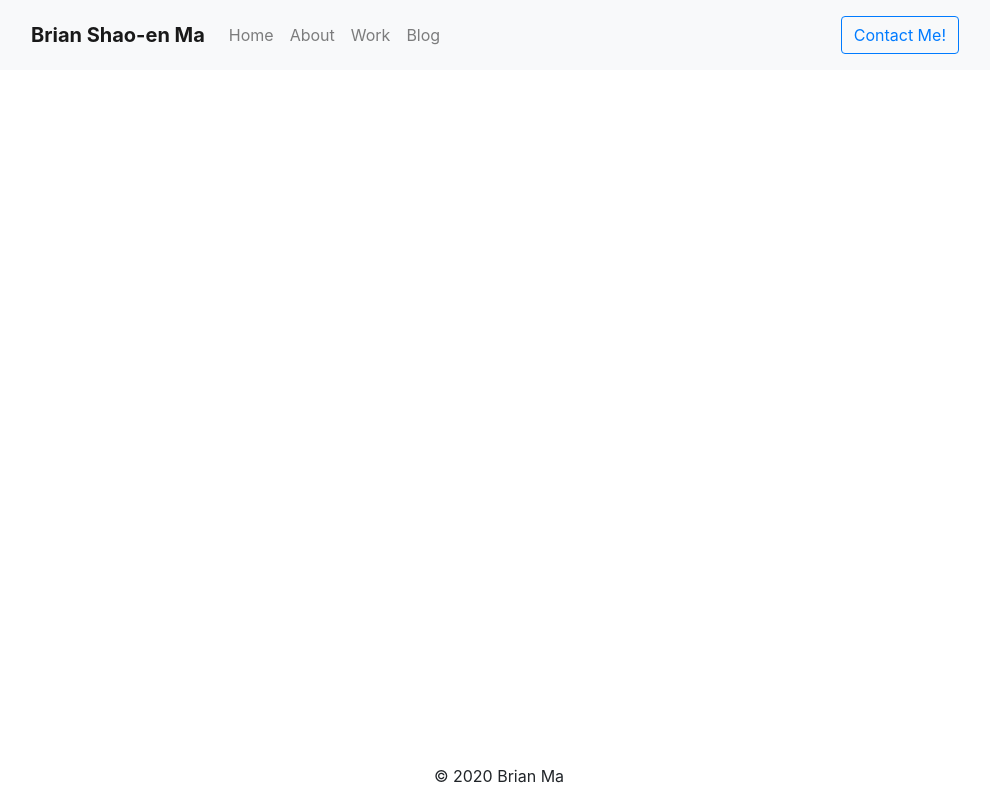
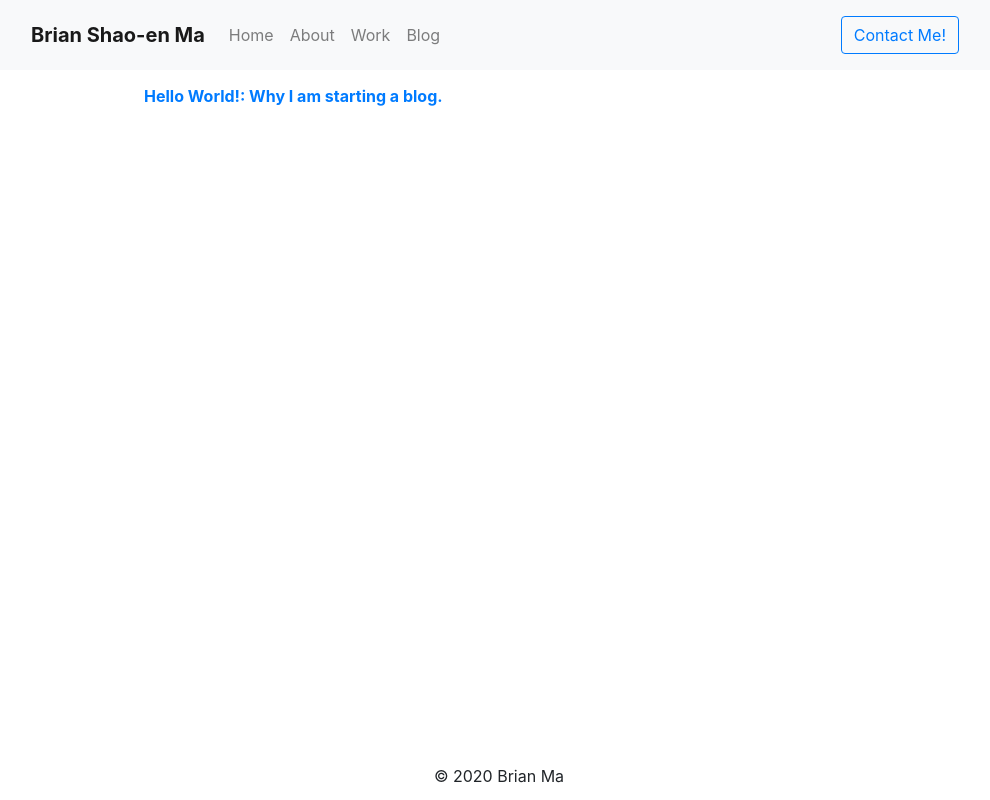
Before and after one commit to AlephFive/myWebsite, a React (Create React App) app in the folder brianma/: page /#/blog in a window 1280 px wide. Shown: the whole page, without its empty margins (141-1131 px from the left). Built offline with nearby package versions, Linux system fonts and the light colour scheme.

Commit message:
blog system

```diff
--- a/brianma/src/App.js
+++ b/brianma/src/App.js
@@ -33,7 +33,7 @@ class App extends React.Component {
               <Route path="/about" component={AboutPage} />
               <Route path="/work" component={WorkPage} />
               <Route path="/blog" component={BlogMainPage} />
-              <Route path="/blog_entry" component={BlogEntryPage} />
+              <Route path="/blog-entry" component={BlogEntryPage} />
               <Route path="/contact" component={ContactPage} />
             </Switch>
           </Router>
--- a/brianma/src/data/blog/article-1.md
+++ /dev/null
@@ -1,3 +0,0 @@
-# myWebsite
-
-This is the source code for my personal website written in React.
--- a/brianma/src/data/blog/blogContents.js
+++ b/brianma/src/data/blog/blogContents.js
@@ -1,10 +1,8 @@
-export const contactInfo = {
-  phone: '+1 425-524-6671',
-  email: 'bma@colgate.edu',
-  addr: [
-    { label: 'Line 1', value: '13 Oak Drive' },
-    { label: 'Line 2', value: 'Box N4249' },
-    { label: 'City-State', value: 'Hamilton, NY' },
-    { label: 'Zip', value: '13346' },
-  ],
-};
+export const contents = [
+  {
+    title: 'Hello World!',
+    date: '6/26/2020',
+    id: 'hello-world',
+    blurb: 'Why I am starting a blog.',
+  },
+];
--- /dev/null
+++ b/brianma/src/data/blog/hello-world.md
@@ -0,0 +1,3 @@
+# myWebsite
+
+This is the source code for my personal website written in React. 哈喽
--- a/brianma/src/pages/BlogEntryPage.js
+++ b/brianma/src/pages/BlogEntryPage.js
@@ -1,35 +1,44 @@
 import React from 'react';
 import ReactGA from 'react-ga';
 import { Container, Tab, Row, Col, Nav, Card } from 'react-bootstrap';
-import Markdown from "markdown-to-jsx";
+import Markdown from 'markdown-to-jsx';
+import { Redirect } from 'react-router';
 
 class BlogEntryPage extends React.Component {
   constructor(props) {
-    super(props)
-    this.state = { md: '' }
+    super(props);
+    this.state = { md: ' ' };
   }
 
   async componentDidMount() {
     const query = new URLSearchParams(this.props.location.search);
     const articleId = query.get('id');
-    ReactGA.pageview('bp-${articleId}');
-    const file = await import(`../data/blog/article-${articleId}.md`);
-    const response = await fetch(file.default);
-    const text = await response.text();
+    try {
+      const file = await import(`../data/blog/${articleId}.md`);
+      const response = await fetch(file.default);
+      const text = await response.text();
+      ReactGA.pageview('bp-${articleId}');
 
-    this.setState({
-        md: text
-    })
+      this.setState({
+        md: text,
+      });
+    } catch (err) {
+      this.setState({
+        md: false,
+      });
+    }
   }
 
   render() {
-    return (
+    return !this.state.md ? (
+      <Redirect to="blog" />
+    ) : (
       <div>
         <Container style={{ height: '100%' }}>
           <br />
           <p>main</p>
           <div className="article">
-                <Markdown children={this.state.md} />
+            <Markdown children={this.state.md} />
           </div>
         </Container>
       </div>
--- a/brianma/src/pages/BlogMainPage.js
+++ b/brianma/src/pages/BlogMainPage.js
@@ -1,7 +1,8 @@
 import React from 'react';
 import ReactGA from 'react-ga';
 import { Container, Tab, Row, Col, Nav, Card } from 'react-bootstrap';
-import ReactMarkdown from "react-markdown";
+import ReactMarkdown from 'react-markdown';
+import { contents } from '../data/blog/blogContents';
 
 class BlogMainPage extends React.Component {
   componentDidMount() {
@@ -15,11 +16,40 @@ class BlogMainPage extends React.Component {
       <div>
         <Container style={{ height: '100%' }}>
           <br />
-          {query.get('hello')}
+          <Row>
+            <Container>
+              {contents.map((entry) => {
+                return <BlogEntry data={entry} />;
+              })}
+            </Container>
+          </Row>
         </Container>
       </div>
     );
   }
 }
 
+class BlogEntry extends React.Component {
+  constructor(props) {
+    super(props);
+    this.state = {};
+  }
+
+  render() {
+    return (
+      <div>
+        <Row>
+          <Col sm={{ span: 8, offset: 2 }}>
+            <a href="#blog-entry?id=hello-world">
+              <strong>
+                {this.props.data.title}: {this.props.data.blurb}
+              </strong>
+            </a>
+          </Col>
+        </Row>
+      </div>
+    );
+  }
+}
+
 export default BlogMainPage;
--- a/brianma/src/pages/HomePage.js
+++ b/brianma/src/pages/HomePage.js
@@ -1,7 +1,7 @@
 import React from 'react';
 import ReactGA from 'react-ga';
 import { Container, Row, Col, Image, Card, Button } from 'react-bootstrap';
-import { FaInstagram, FaLinkedin } from 'react-icons/fa';
+import { FaInstagram, FaLinkedin, FaTwitter } from 'react-icons/fa';
 import { GoMarkGithub } from 'react-icons/go';
 
 class HomePage extends React.Component {
@@ -81,6 +81,19 @@ class HomePage extends React.Component {
                 </div>
               </span>
             </Button>{' '}
+            <Button
+              variant="secondary"
+              href="https://www.twitter.com/alephfive"
+              target="_blank"
+              onClick={() => this.handleExternalLink('Visited Twitter')}
+            >
+              <span>
+                <div style={{ display: 'flex', alignItems: 'center' }}>
+                  <FaTwitter />
+                  <span style={{ margin: '0 3px' }}>Twitter</span>
+                </div>
+              </span>
+            </Button>{' '}
           </Col>
         </Row>
         <Row>
--- a/brianma/src/tabs/courseworkTab.js
+++ b/brianma/src/tabs/courseworkTab.js
@@ -93,7 +93,8 @@ class CourseworkEntry extends React.Component {
             <div>
               <Collapse in={this.state.open}>
                 <div id="example-collapse-text">
-                  {this.props.data.description}
+                  <strong>Description: </strong>
+                  <span>{this.props.data.description}</span>
 
                   <br />
                 </div>
```
